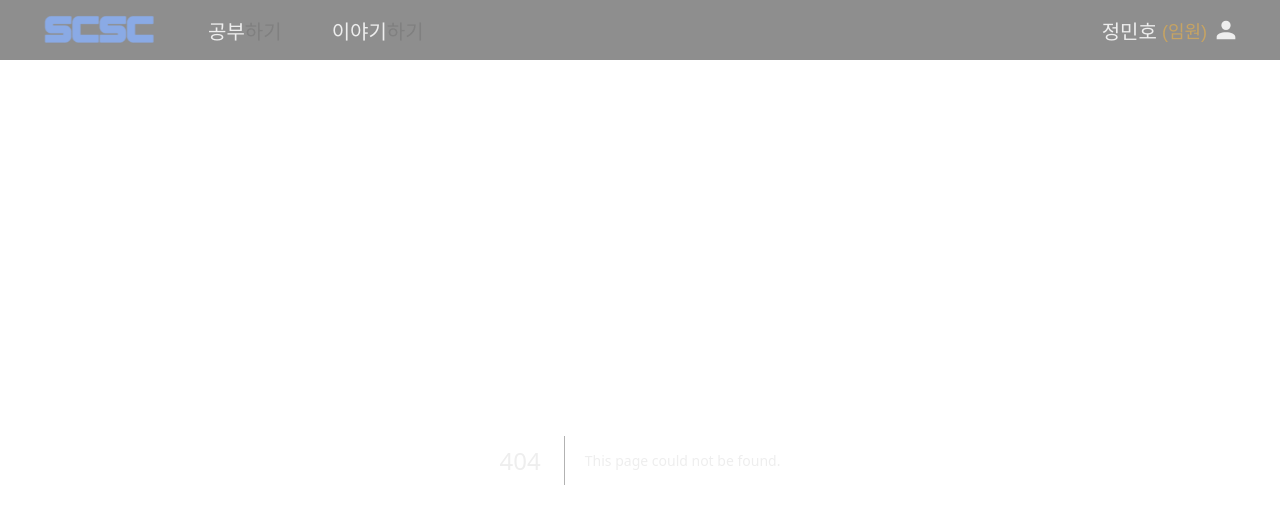
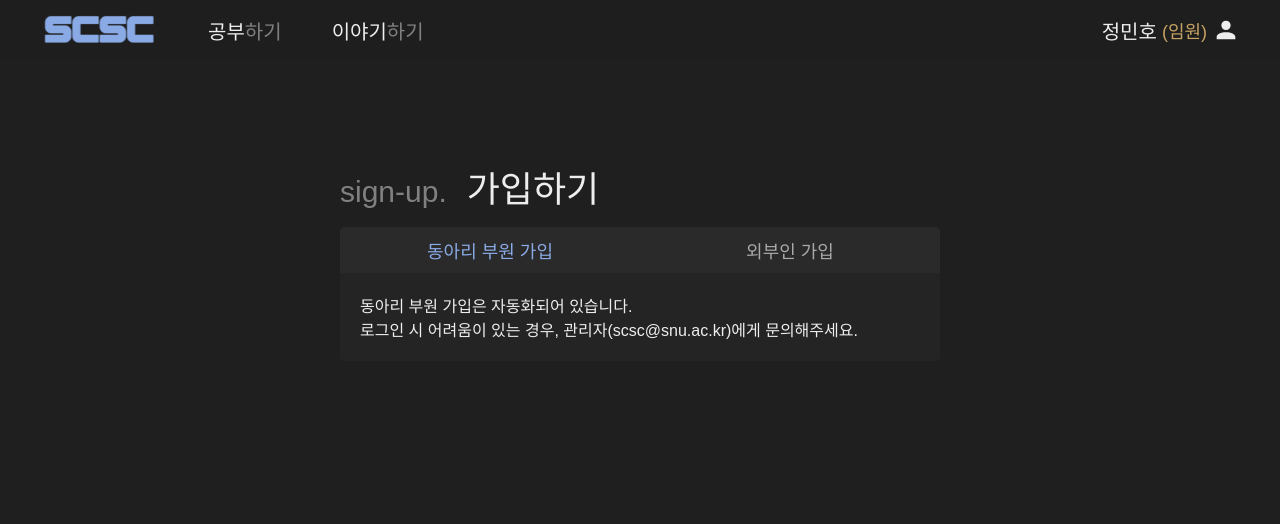
Before and after one commit to SNU-SCSC/web-front, a Next.js app: page /sign-up in a window 1280 px wide. Before the commit this address had no page. Shown: the top 524 px of the page. Built offline with nearby package versions, Linux system fonts and the light colour scheme; a web font is replaced by a local one.

Commit message:
ASignup page

```diff
--- a/src/app/globals.css
+++ b/src/app/globals.css
@@ -1,5 +1,6 @@
 :root {
     --bg: 31, 31, 31;
+    --bg-high: 36, 36, 36;
 
     --accent: 138, 170, 229;
     --alternate: 199, 164, 99;
--- /dev/null
+++ b/src/app/sign-up/page.css
@@ -0,0 +1,65 @@
+#sign-up-container {
+    position: relative;
+    margin-top: 100px;
+    padding: 0px 20px;
+
+    display: flex;
+    flex-direction: column;
+
+    & > .multi-tab {
+        width: auto;
+
+        display: flex;
+        justify-content: row;
+        align-items: center;
+
+        & > .multi-tab-item {
+            flex: 1;
+        }
+    }
+}
+
+#sign-up-content {
+    width: auto;
+    background: rgb(var(--bg-high));
+    padding: 20px;
+    border-radius: 0px 0px 5px 5px;
+
+    display: flex;
+    flex-direction: column;
+    gap: 20px;
+}
+
+#external-user-sign-up-container {
+    display: flex;
+    flex-direction: column;
+    gap: 20px;
+
+    & > .unique-id-field, & > .password-field, & > .email-field, & > .email-code-field {
+        display: flex;
+        flex-direction: row;
+        align-items: center;
+        gap: 20px;
+
+        & > span {
+            width: 120px;
+
+            @media (max-width: 440px) {
+                width: max-content;
+            }
+        }
+
+        & > .textbox {
+            width: 90px;
+            flex: auto;
+        }
+    }
+
+    & > .email-code-field {
+        flex-wrap: wrap;
+
+        & > .click-button {
+            flex: auto;
+        }
+    }
+}
--- /dev/null
+++ b/src/app/sign-up/page.tsx
@@ -0,0 +1,66 @@
+"use client";
+import "./page.css";
+import WidthRestrictor from "@/components/util/WidthRestrictor";
+import MultiTab, { MultiTabItem } from "@/components/interface/MultiTab";
+import { useState } from "react";
+import AlphabetTitle from "@/components/distinct/AlphabetTitle";
+import Textbox from "@/components/interface/Textbox";
+import ClickButton from "@/components/interface/ClickButton";
+
+ // Multitab navigation
+
+function ClubUserSignUp() {
+    return (
+        <div>
+            동아리 부원 가입은 자동화되어 있습니다. <br/>
+            로그인 시 어려움이 있는 경우, 관리자(scsc@snu.ac.kr)에게 문의해주세요.
+        </div>
+    );
+}
+
+function ExternalUserSignUp() {
+    return (
+        <div id="external-user-sign-up-container">
+            <div className="unique-id-field">
+                <span>유저 아이디</span>
+                <Textbox placeholder="Unique ID"/>
+            </div>
+            <div className="email-field">
+                <span>이메일</span>
+                <Textbox placeholder="Email"/>
+            </div>
+            <div className="email-code-field">
+                <span>이메일 인증번호</span>
+                <Textbox placeholder="Code"/>
+                <ClickButton alternate>인증번호 받기</ClickButton>
+            </div>
+            <div className="password-field">
+                <span>비밀번호</span>
+                <Textbox type="password" placeholder="Password"/>
+            </div>
+        </div>
+    );
+}
+
+export default function SignUpPage() {
+    let [currentIndex, setCurrentIndex] = useState(0);
+
+    return (
+        <WidthRestrictor id="sign-up-container" restrictAmount={600}>
+            <AlphabetTitle id="sign-up-title" subChildren="sign-up.">가입하기</AlphabetTitle>
+            <MultiTab onStateChange={(s: number) => setCurrentIndex(s)}>
+                <MultiTabItem>
+                    동아리 부원 가입
+                </MultiTabItem>
+                <MultiTabItem>
+                    외부인 가입
+                </MultiTabItem>
+            </MultiTab>
+            <div id="sign-up-content">
+                {
+                    currentIndex === 0 ? <ClubUserSignUp /> : <ExternalUserSignUp />
+                }
+            </div>
+        </WidthRestrictor>
+    );
+}
--- /dev/null
+++ b/src/components/distinct/AlphabetTitle.css
@@ -0,0 +1,16 @@
+.alphabet-title {
+    font-size: 36px;
+    margin-bottom: 15px;
+
+    user-select: none;
+
+    @media (max-width: 600px) {
+        text-align: center;
+    }
+
+    & > .sub {
+        font-size: 30px;
+        color: rgb(var(--text-sub));
+        margin-right: 20px;
+    }
+}
--- /dev/null
+++ b/src/components/distinct/AlphabetTitle.tsx
@@ -0,0 +1,22 @@
+import "./AlphabetTitle.css";
+import MultiClassName from "@/util/MultiClassName";
+import React from "react";
+
+export default function AlphabetTitle({
+    children,
+    subChildren,
+    className,
+    ...props
+}: {
+    subChildren?: React.ReactNode;
+} & React.HtmlHTMLAttributes<HTMLDivElement>) {
+    return (
+        <span className={MultiClassName([
+            "alphabet-title",
+            className
+        ])} {...props}>
+            <span className="sub">{subChildren}</span>
+            {children}
+        </span>
+    )
+}
```
